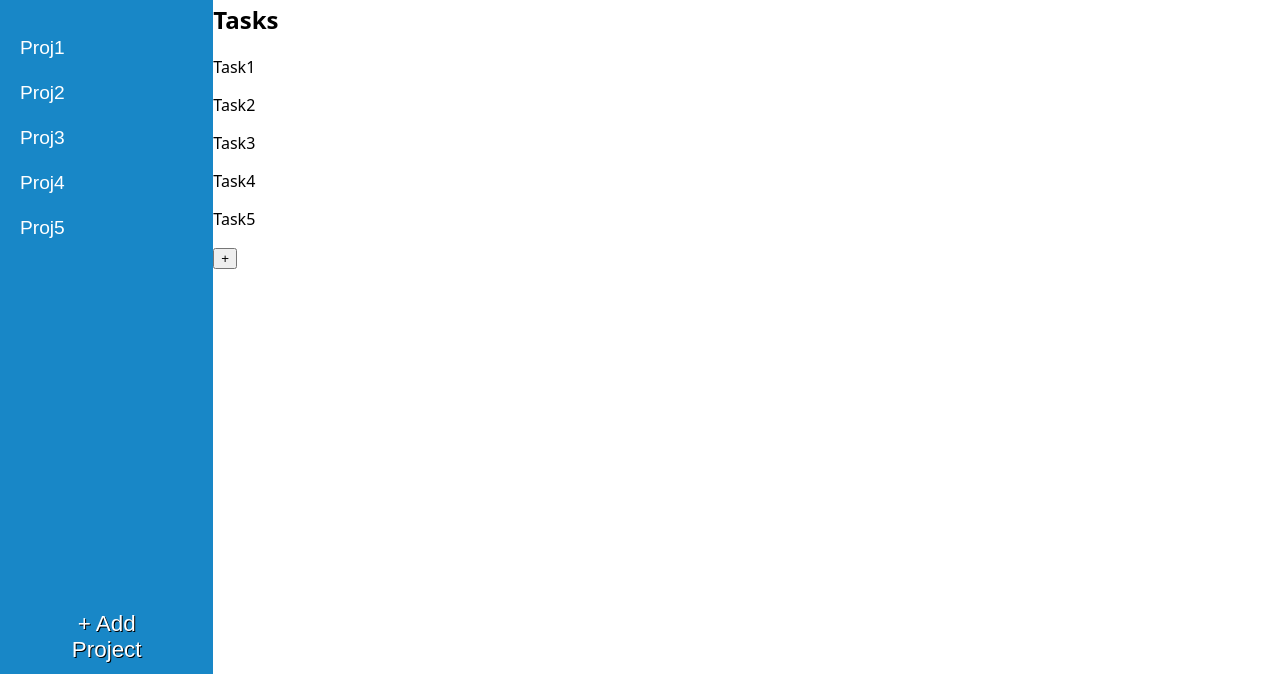
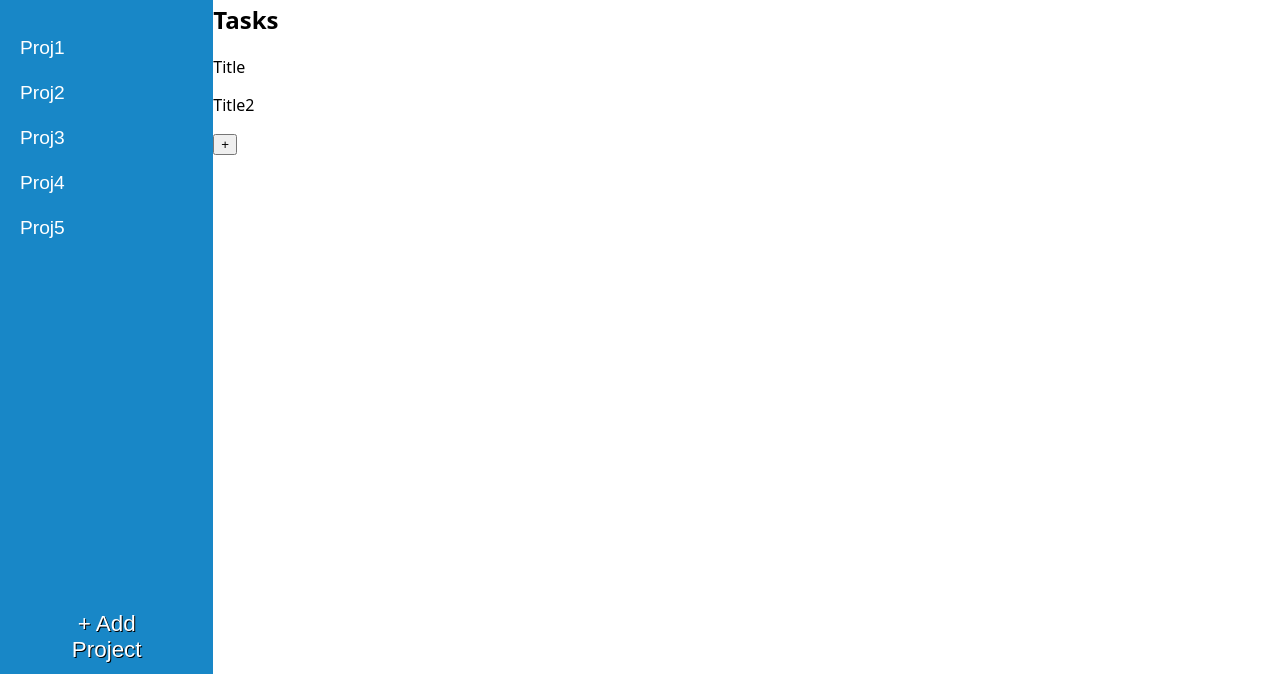
Before and after one commit to trinay-krishna/Todo-list, a website built with webpack: page dist/index.html in a window 1280 px wide. Shown: the part 190-864 px from the top of the page. Built offline with nearby package versions, Linux system fonts and the light colour scheme.

Commit message:
Implement task addition feature in the DOM module
- Created a DOM module for encapsulating DOM manipulation.
- Added renderList() function to display the task list.
- Added addTodo() function to add a new task to the DOM.

```diff
--- /dev/null
+++ b/src/DOM.js
@@ -0,0 +1,32 @@
+const Dom=(function(){
+    let taskList=null;
+
+    function addTodo(Todo){
+        if(!taskList)
+            taskList=document.querySelector('.task-list');
+        const listItem=document.createElement('li');
+
+        const para=document.createElement('p');
+        para.textContent=Todo.title;
+        para.classList="task";
+
+        listItem.appendChild(para);
+        taskList.appendChild(listItem);
+    }
+
+    function renderList(){
+        if(!taskList)
+            taskList=document.querySelector('.task-list');
+        taskList.textContent="";
+        for(let i=0;i<localStorage.length;i++){
+            let TodoString=localStorage.getItem(localStorage.key(i));
+            let Todo=JSON.parse(TodoString);
+            console.log(Todo.title);
+            addTodo(Todo);
+        }
+    }
+
+    return {addTodo,renderList};
+})();
+
+export default Dom;
--- a/src/index.js
+++ b/src/index.js
@@ -3,3 +3,6 @@
 import { addTodo,retrieveTodo } from './storage.js';
 
 const p=new Todo("Title","Des","tom",2);
+const p2=new Todo("Title2","Des2","tom2",3);
+addTodo(p2);
+addTodo(p);
--- a/src/storage.js
+++ b/src/storage.js
@@ -1,7 +1,9 @@
-
+import DOM from './DOM.js';
+let id=0;
 function addTodo(Todo){
     const TodoString=JSON.stringify(Todo);
-    localStorage.setItem("1",TodoString);
+    localStorage.setItem(`${id++}`,TodoString);
+    DOM.renderList();
 }
 
 function retrieveTodo(id){
```
Also changed, not shown: dist/index.html, dist/main.js.
